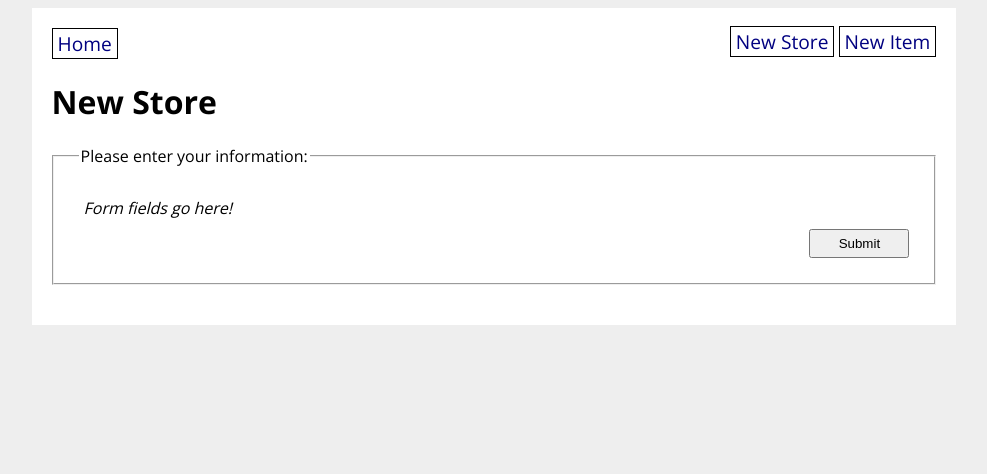
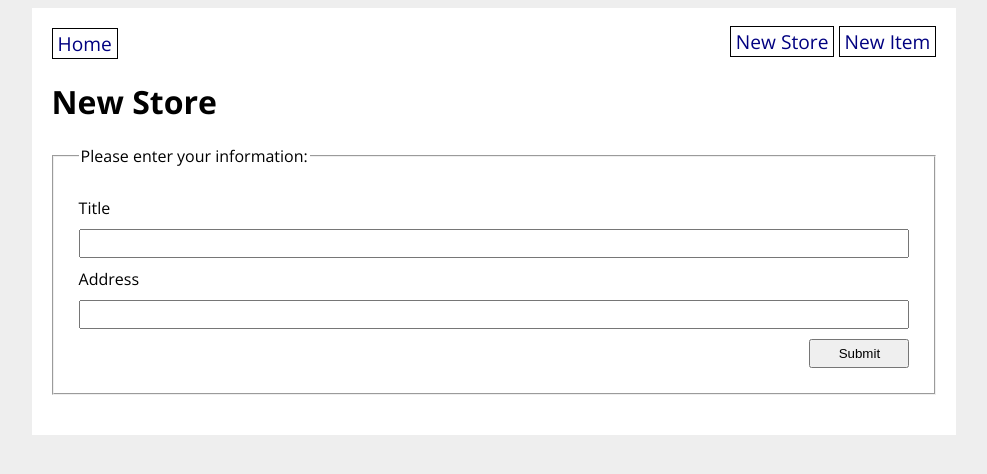
Before and after one commit to jcduff00/Grocery-Store, a Flask app: template grocery_app/templates/new_store.html in a window 1280 px wide. Shown: the top 474 px of the page, without its empty margins (146-1133 px from the left). Run offline with Flask 2, Linux system fonts and the light colour scheme; the template is opened without the code that fills it: values that come from a table or form of the project are taken from there, others are empty.

Commit message:
added html forms

```diff
--- a/grocery_app/templates/new_store.html
+++ b/grocery_app/templates/new_store.html
@@ -6,13 +6,22 @@
 <form method="POST">
     <fieldset>
         <legend>Please enter your information:</legend>
+            {{ form.csrf_token }}
+            {{ form.title.label }}
+            {{ form.title }}
+            {% for error in form.title.errors %}
+                <ul>
+                    <li class="error">{{ error }}</li>
+                </ul>
+            {% endfor %}
 
-
-
-        <!-- TODO: Remove the next paragraph and use the `form` object passed in
-            from the route to render a form. -->
-        <p><em>Form fields go here!</em></p>
-
+            {{ form.address.label }}
+            {{ form.address }}
+            {% for error in form.address.errors %}
+                <ul>
+                    <li class="error">{{ error }}</li>
+                </ul>
+            {% endfor %}
         <input type="submit" value="Submit">
     </fieldset>
 </form>
```
